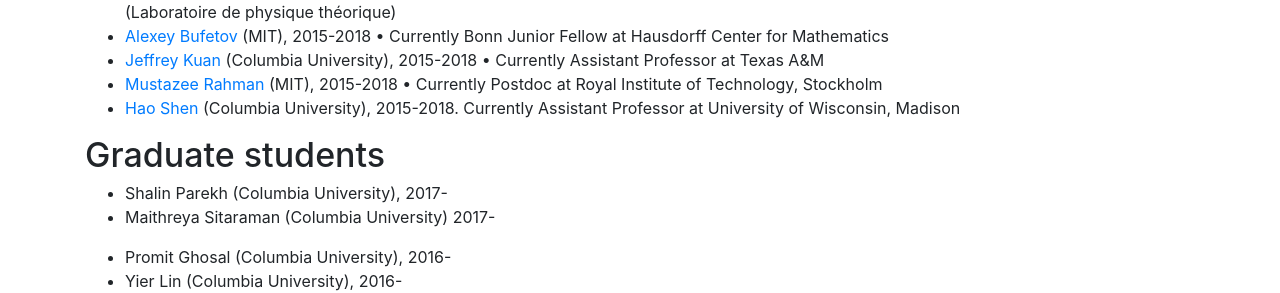
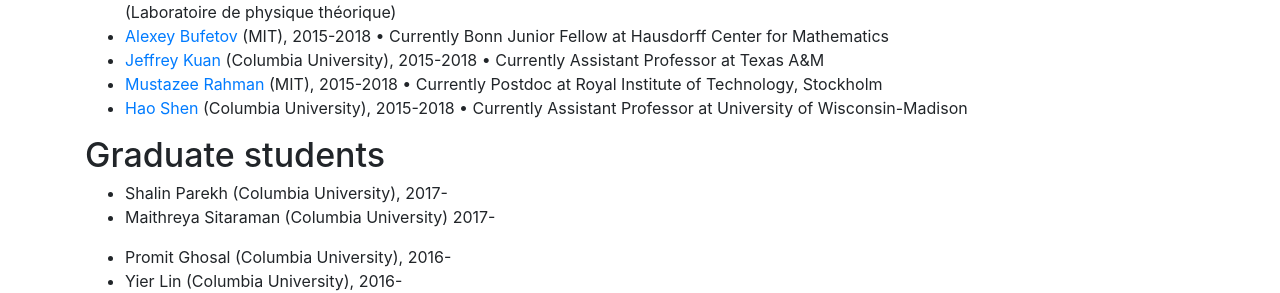
Before and after one commit to int-prob/int-prob-code, a Jekyll site: the page built from people.md, in a window 1280 px wide. Shown: the part 571-864 px from the top of the page. Built offline with Jekyll 4.4.1, drawn with Linux system fonts in a browser that asks for light colours; nearby versions of some CDN libraries; part of the change alters nothing that is shown.

```diff
--- a/people.md
+++ b/people.md
@@ -26,7 +26,7 @@ nav_id: Members
 - [Alexey Bufetov][abuf] (MIT), 2015-2018 &bull; Currently Bonn Junior Fellow at Hausdorff Center for Mathematics
 - [Jeffrey Kuan][jeff] (Columbia University), 2015-2018 &bull; Currently Assistant Professor at Texas A&M
 - [Mustazee Rahman][mustazee] (MIT), 2015-2018 &bull; Currently Postdoc at Royal Institute of Technology, Stockholm
-- [Hao Shen][hao] (Columbia University), 2015-2018. Currently Assistant Professor at University of Wisconsin, Madison
+- [Hao Shen][hao] (Columbia University), 2015-2018 &bull; Currently Assistant Professor at University of Wisconsin-Madison
 
 
 # Graduate students
```
